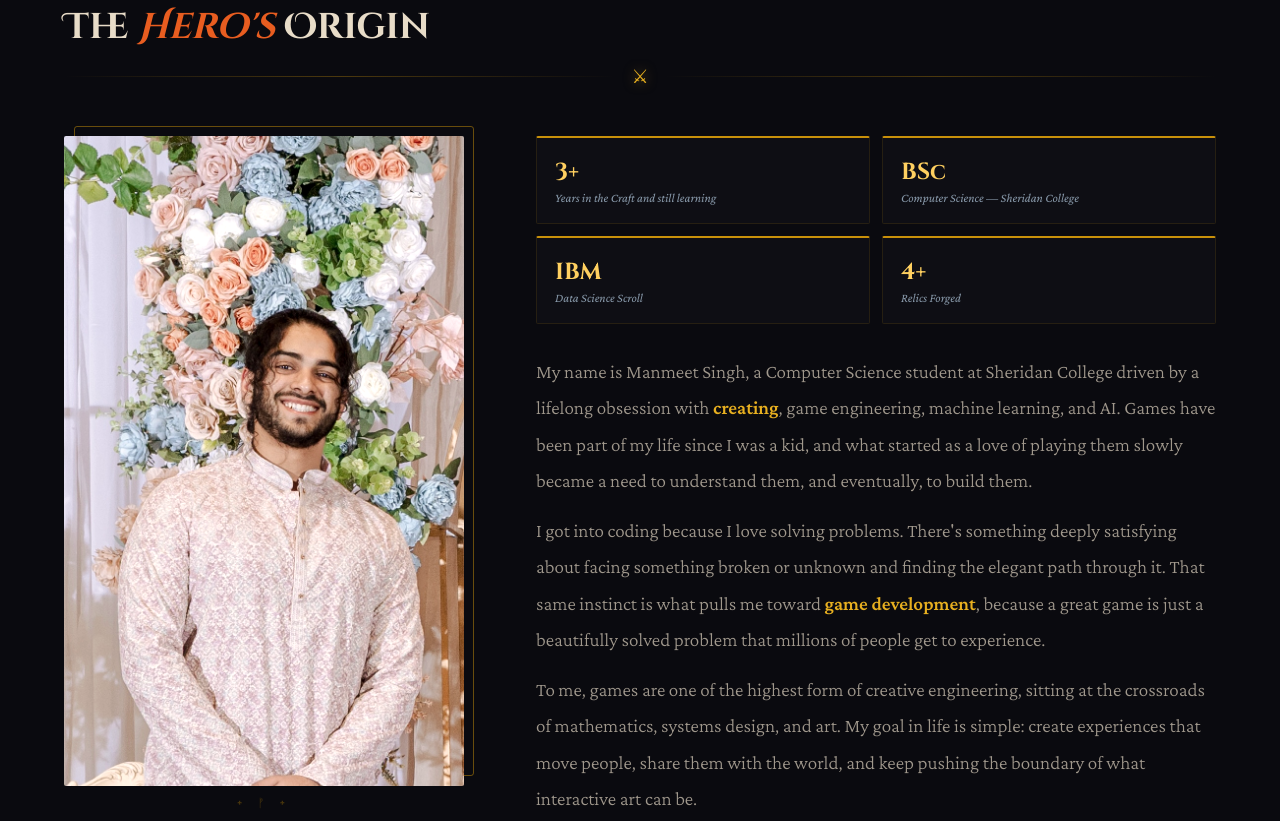
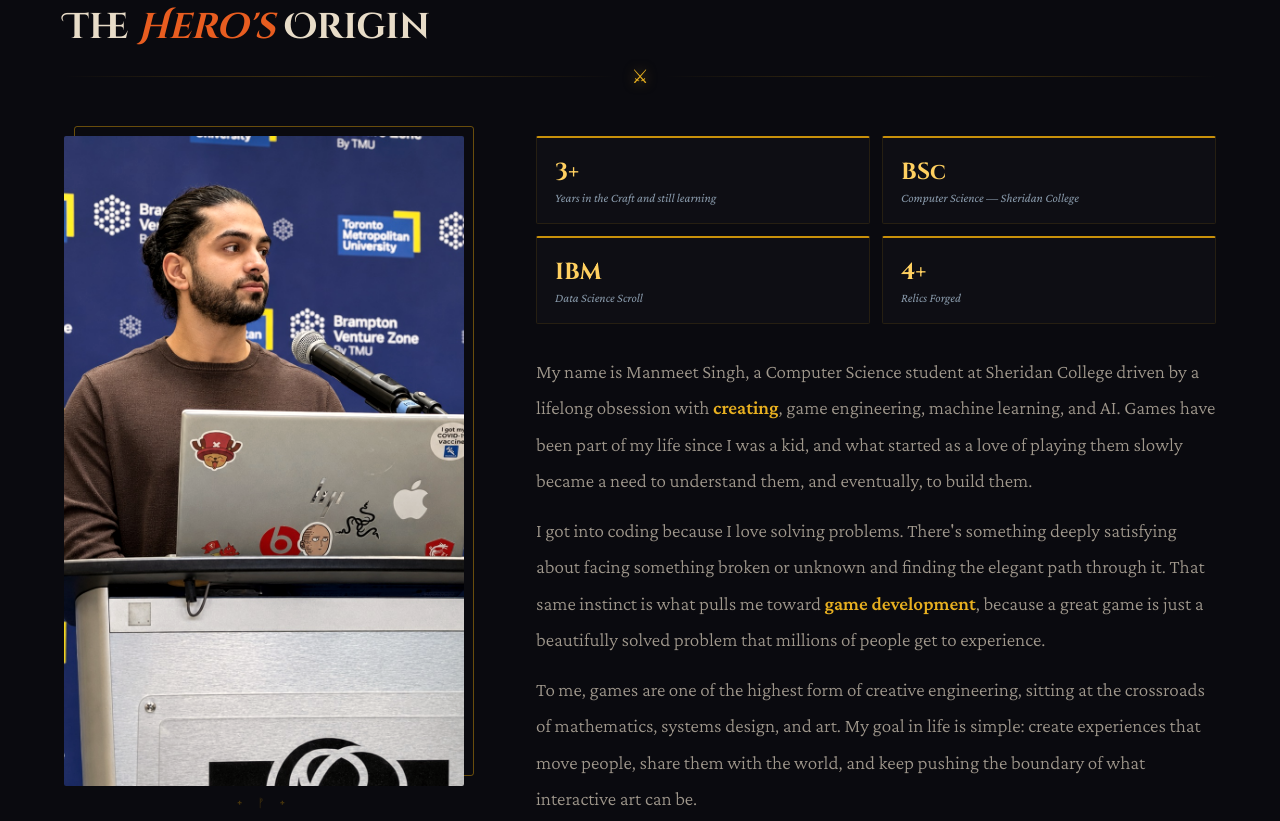
Before and after one commit to msd2345/stunna.io, a plain HTML site: page index.html in a window 1280 px wide. Shown: the part 940-1761 px from the top of the page. Drawn offline with nearby package versions, Linux system fonts and the light colour scheme; animation ran at ten frames a second.

Commit message:
Update the image in about

```diff
--- a/index.html
+++ b/index.html
@@ -507,7 +507,7 @@ footer small{font-size:.7rem;color:rgba(136,153,170,.45);}
   <div class="sword-div reveal"><span>⚔</span></div>
   <div class="about-grid">
     <div class="about-img-frame reveal">
-      <img src="portfolio3.jpg" alt="Manmeet Singh">
+      <img src="speakerlarp.jpg" alt="Manmeet Singh">
     </div>
     <div>
       <div class="stat-grid reveal">
```
